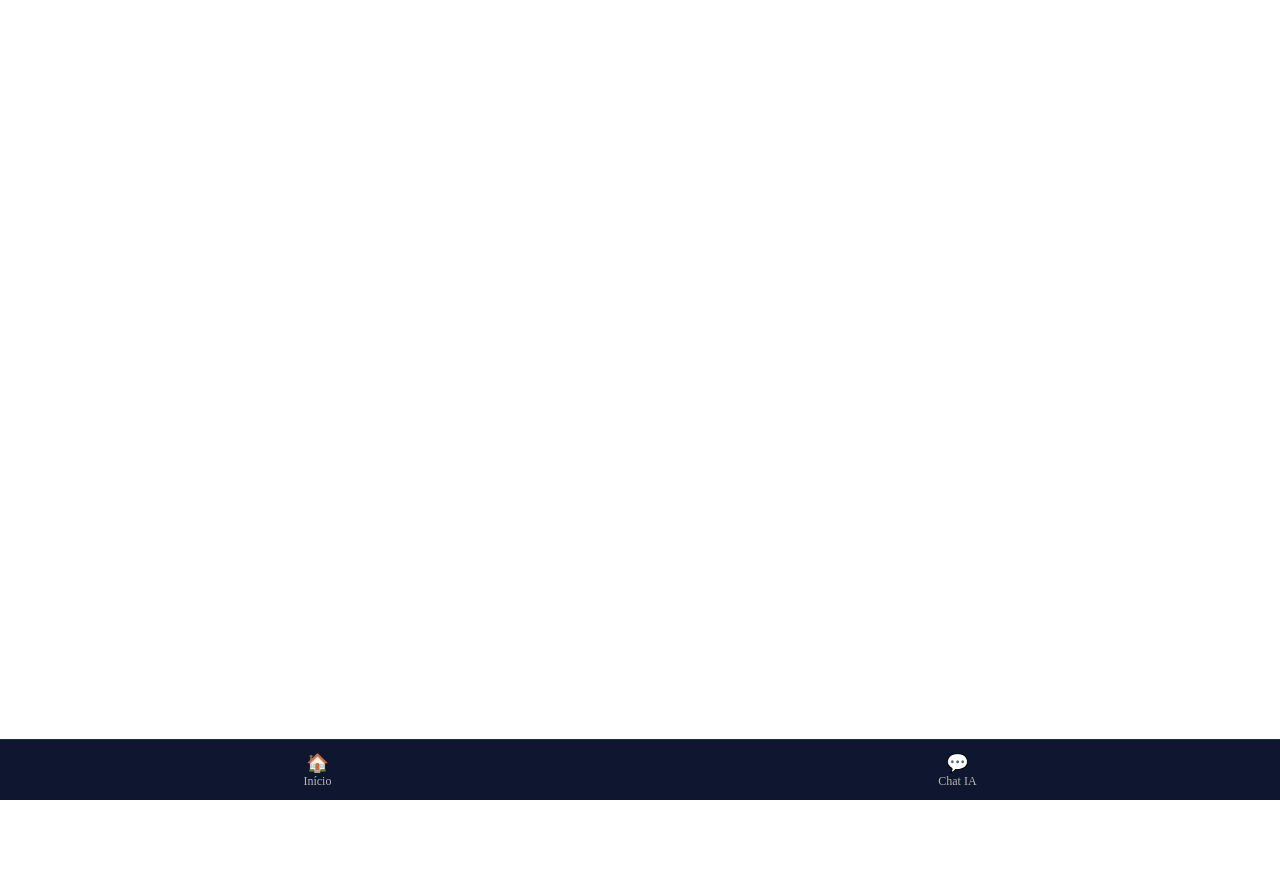
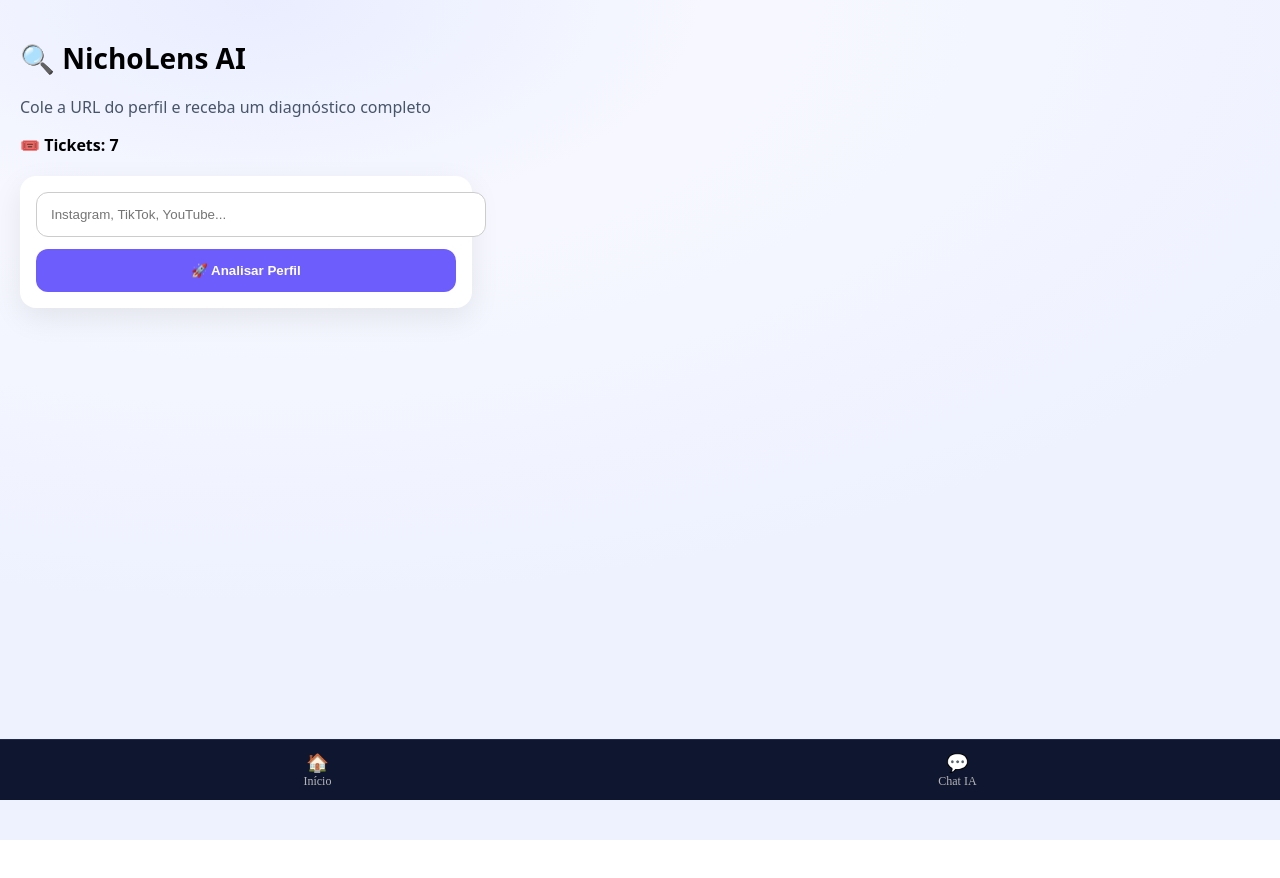
Before and after one commit to robinbrasil008-del/App---NichoLens-AI, a Next.js app: page / in a window 1280 px wide. Shown: the top 878 px of the page. Built offline with nearby package versions, Linux system fonts and the light colour scheme.

Commit message:
Update page.js

```diff
--- a/app/(tabs)/page.js
+++ b/app/(tabs)/page.js
@@ -1,52 +1,68 @@
 "use client";
 
-import Link from "next/link";
-import { TicketProvider } from "../context/TicketContext";
+import { useTickets } from "../context/TicketContext";
 
-export default function TabsLayout({ children }) {
+export default function HomePage() {
+  const { tickets } = useTickets();
+
   return (
-    <TicketProvider>
-      <div style={{ minHeight: "100vh", paddingBottom: 60 }}>
-        {children}
+    <div
+      style={{
+        minHeight: "100vh",
+        padding: 20,
+        background:
+          "radial-gradient(1200px 600px at 20% 0%, #e9edff 0%, #f7f8ff 40%, #eef2ff 100%)",
+        fontFamily: "system-ui, sans-serif",
+      }}
+    >
+      <h1 style={{ fontSize: 28, fontWeight: 900 }}>
+        🔍 NichoLens AI
+      </h1>
 
-        <nav
+      <p style={{ marginTop: 8, color: "#475569" }}>
+        Cole a URL do perfil e receba um diagnóstico completo
+      </p>
+
+      <div style={{ marginTop: 10, fontWeight: 800 }}>
+        🎟️ Tickets: {tickets}
+      </div>
+
+      <div
+        style={{
+          marginTop: 20,
+          background: "#fff",
+          padding: 16,
+          borderRadius: 16,
+          maxWidth: 420,
+          boxShadow: "0 10px 30px rgba(0,0,0,.08)",
+        }}
+      >
+        <input
+          placeholder="Instagram, TikTok, YouTube..."
           style={{
-            position: "fixed",
-            bottom: 0,
-            left: 0,
-            right: 0,
-            height: 60,
-            background: "#0f1630",
-            borderTop: "1px solid #1f2a4a",
-            display: "flex",
-            justifyContent: "space-around",
-            alignItems: "center",
-            zIndex: 100,
+            width: "100%",
+            padding: 14,
+            borderRadius: 12,
+            border: "1px solid #ccc",
+            marginBottom: 12,
+          }}
+        />
+
+        <button
+          style={{
+            width: "100%",
+            padding: 14,
+            borderRadius: 12,
+            border: "none",
+            background: "#6d5dfc",
+            color: "#fff",
+            fontWeight: 900,
+            cursor: "pointer",
           }}
         >
-          <TabLink href="/" label="Início" icon="🏠" />
-          <TabLink href="/chat" label="Chat IA" icon="💬" />
-        </nav>
+          🚀 Analisar Perfil
+        </button>
       </div>
-    </TicketProvider>
+    </div>
   );
 }
-
-function TabLink({ href, label, icon }) {
-  return (
-    <Link
-      href={href}
-      style={{
-        textDecoration: "none",
-        color: "#b5b5b5",
-        display: "flex",
-        flexDirection: "column",
-        alignItems: "center",
-        fontSize: 12,
-      }}
-    >
-      <span style={{ fontSize: 18 }}>{icon}</span>
-      {label}
-    </Link>
-  );
-}
```
